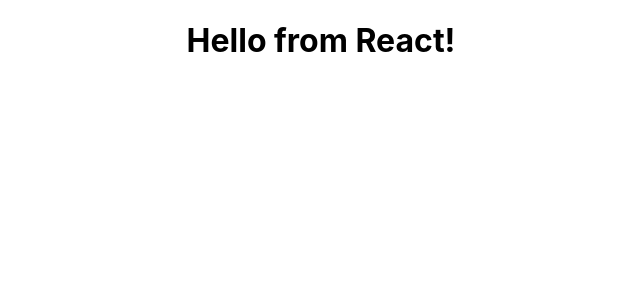
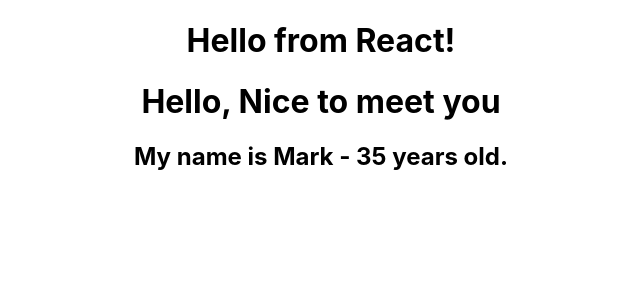
Before and after one commit to marked-gil/ci-first-react-app, a React (Create React App) app in the folder my-app/: page / in a window 1280 px wide. Shown: the top 300 px of the page, without its empty margins (319-959 px from the left). Built offline with nearby package versions, Linux system fonts and the light colour scheme.

Commit message:
Functional Component with Props

```diff
--- a/my-app/src/App.js
+++ b/my-app/src/App.js
@@ -1,11 +1,14 @@
 import logo from './logo.svg';
 import './App.css';
 import FunctionalGreeting from './components/FunctionalGreeting';
+import FunctionalGreetingWithProps from './components/FunctionalGreetingWithProps';
+
 
 function App() {
   return (
     <div className="App">
       <FunctionalGreeting />
+      <FunctionalGreetingWithProps greeting="Nice to meet you" name="Mark" age="35" />
     </div>
   );
 }
--- /dev/null
+++ b/my-app/src/components/FunctionalGreetingWithProps.js
@@ -0,0 +1,14 @@
+import React from "react";
+
+
+const FunctionalGreetingWithProps = (props) => {
+    console.log(props);
+    return (
+        <div>
+            <h1>Hello, {props.greeting}</h1>
+            <h2> My name is {props.name} - {props.age} years old.</h2>
+        </div>
+        );
+};
+
+export default FunctionalGreetingWithProps;
```
